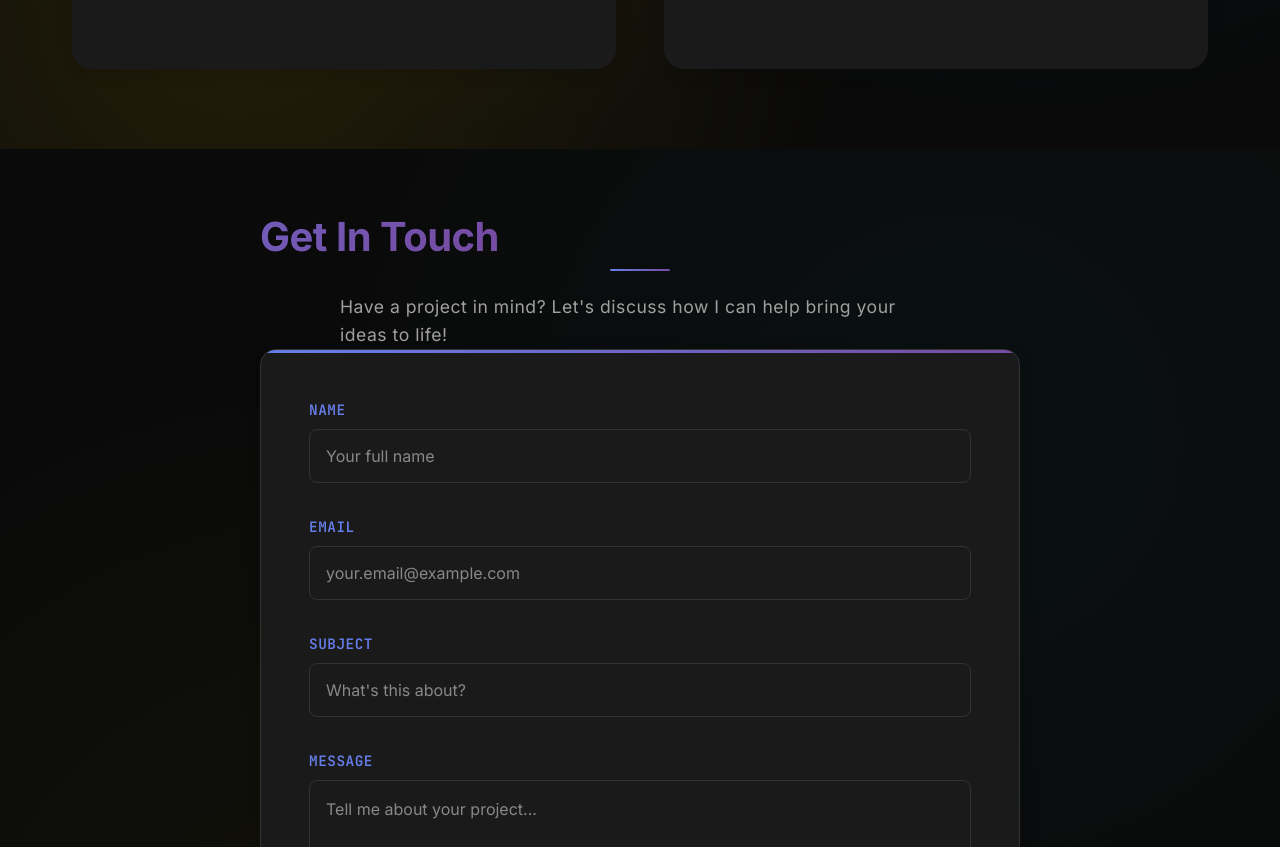
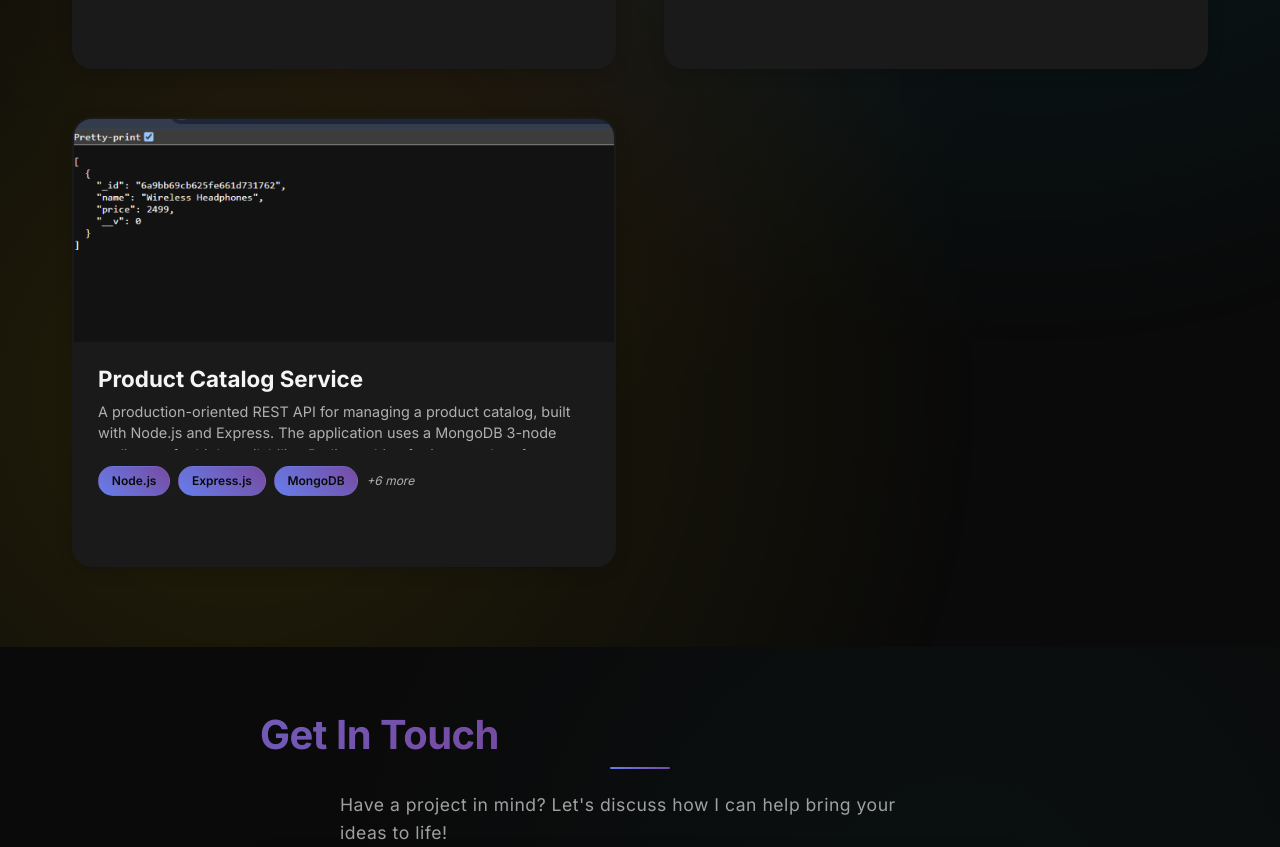
Before and after one commit to princekbarnwal/My_portfolio, a React (Create React App) app in the folder client/: page / in a window 1280 px wide. Shown: the part 4826-5673 px from the top of the page. Built offline with nearby package versions, Linux system fonts and the light colour scheme.

Commit message:
added new project

```diff
--- a/client/src/components/Projects.css
+++ b/client/src/components/Projects.css
@@ -74,6 +74,7 @@
 
 .project-showcase-card:nth-child(1) { animation-delay: 0.3s; }
 .project-showcase-card:nth-child(2) { animation-delay: 0.6s; }
+.project-showcase-card:nth-child(3) { animation-delay: 0.9s; }
 
 @keyframes cardEntrance {
   to {
--- a/client/src/components/Projects.js
+++ b/client/src/components/Projects.js
@@ -1,6 +1,7 @@
 import React, { useState } from 'react';
 import portfolioImg from '../assets/Screenshot 2025-07-11 040831.png';
 import pokemonImg from '../assets/pokemon_site_img.png';
+import productCatalogImg from '../assets/product.png';
 import './Projects.css';
 
 /**
@@ -58,6 +59,29 @@ const Projects = ({ darkMode }) => {
       category: 'Full Stack',
       difficulty: 'Expert',
       completion: '100%'
+    },
+    {
+      id: 3,
+      title: 'Product Catalog Service',
+      description: 'A production-oriented REST API for managing a product catalog, built with Node.js and Express. The application uses a MongoDB 3-node replica set for high availability, Redis caching for improved performance, Docker for containerization, Jest and Supertest for testing, and GitHub Actions for CI/CD automation.',
+      technologies: ['Node.js', 'Express.js', 'MongoDB', 'Redis', 'Docker', 'Jest', 'Supertest', 'GitHub Actions', 'REST API'],
+      image: productCatalogImg,
+      github: 'https://github.com/princekbarnwal/Product_catalog_service',
+      live: 'https://product-catalog-service-tfcn.onrender.com/products',
+      features: [
+        'Full CRUD REST API for managing products',
+        'Clean layered architecture using routes, controllers, services, and models',
+        'MongoDB 3-node replica set with tested failover for high availability',
+        'Redis caching using the cache-aside pattern',
+        'Docker Compose containerization',
+        'Automated API testing with Jest and Supertest',
+        'CI/CD pipeline using GitHub Actions',
+        'Production-focused backend architecture'
+      ],
+      category: 'Backend',
+      difficulty: 'Expert',
+      completion: '100%',
+      liveLabel: 'Live API'
     }
   ];
 
@@ -221,7 +245,7 @@ const Projects = ({ darkMode }) => {
                   target="_blank"
                   rel="noopener noreferrer"
                   className="action-btn live-btn"
-                  title="Live Demo"
+                  title={project.liveLabel || 'Live Demo'}
                 >
                   <i className="fas fa-external-link-alt"></i>
                 </a>
@@ -329,7 +353,7 @@ const Projects = ({ darkMode }) => {
                     className="link-btn live-link"
                   >
                     <i className="fas fa-external-link-alt"></i>
-                    <span>Live Demo</span>
+                    <span>{selectedProject.liveLabel || 'Live Demo'}</span>
                   </a>
                 </div>
               </div>
```
Also changed, not shown: client/src/assets/product.png (added).
